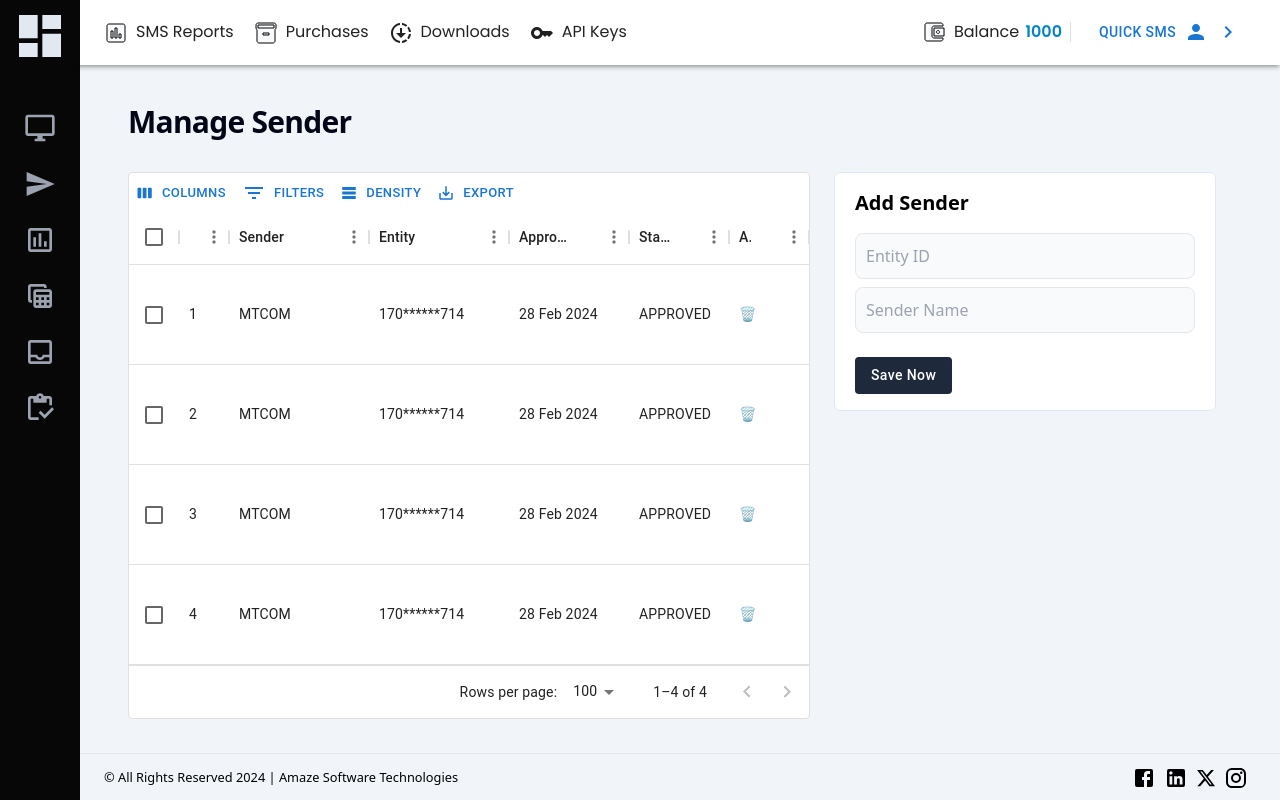
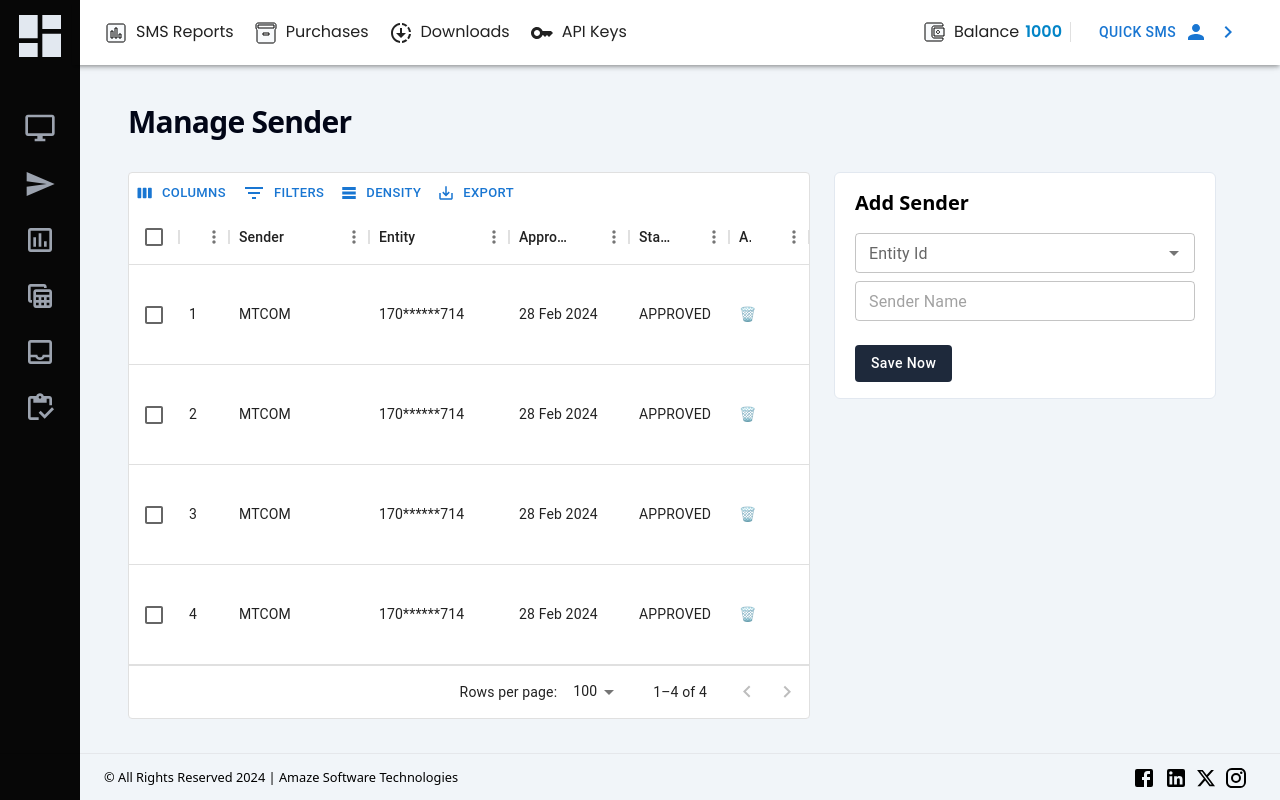
Before and after one commit to NehalSahu8055/Amaze, a React (Vite) app in the folder client/: page /sender in a window 1280 px wide. Built offline with nearby package versions, Linux system fonts and the light colour scheme.

Commit message:
complete: add sender+entity maxlength

```diff
--- a/client/src/components/AddEntity.jsx
+++ b/client/src/components/AddEntity.jsx
@@ -1,9 +1,11 @@
-import { Button } from "@mui/material";
+import { Autocomplete, Button, TextField } from "@mui/material";
 import React, { useRef, useState } from "react";
 import { getCurrentDate } from "../utils/getCurrentDate";
 function AddEntity({ setnewEntityData }) {
   const entitiesForm = useRef(null);
   const [currentID, setcurrentID] = useState(1);
+  const entityArray = ["1780s890384093", "e128937197491824n"];
+  const [entity, setentity] = useState();
 
   const handleEntities = (e) => {
     e.preventDefault();
@@ -13,7 +15,7 @@ function AddEntity({ setnewEntityData }) {
 
     const newEntityData = {
       id: currentID,
-      entity: entityId,
+      entity: entity,
       creationDate: getCurrentDate(),
       status: "ACTIVE",
       remark: remark,
@@ -25,6 +27,9 @@ function AddEntity({ setnewEntityData }) {
 
     setcurrentID((prev) => ++prev);
   };
+  const handleEntity = (e, newValue) => {
+    setentity(newValue);
+  };
 
   return (
     <form
@@ -35,21 +40,24 @@ function AddEntity({ setnewEntityData }) {
     >
       <h3 className="text-xl font-semibold">Add Entity</h3>
       <div className="grid gap-2">
-        <input
-          type="text"
-          name="entityId"
-          id="entityId"
-          placeholder="Entity ID"
-          className={`focus:ring-primary-300 block w-full rounded-lg  border  bg-gray-50 p-2.5 text-gray-900 placeholder-gray-400 outline-none focus:ring-2  `}
-          autoComplete="entityId"
+        <Autocomplete
+          className="w-full"
+          onChange={handleEntity}
+          value={entity}
+          size="small"
+          disablePortal
+          id="entityID"
+          options={entityArray}
+          sx={{ width: 300 }}
+          renderInput={(params) => <TextField {...params} label="Entity Id" />}
           required
         />
-        <input
+        <TextField
+          size="small"
           type="text"
           name="remark"
           id="remark"
           placeholder="Remark"
-          className={`focus:ring-primary-300 block w-full rounded-lg  border  bg-gray-50 p-2.5 text-gray-900 placeholder-gray-400 outline-none focus:ring-2  `}
           autoComplete="remark"
           required
         />
--- a/client/src/components/AddSender.jsx
+++ b/client/src/components/AddSender.jsx
@@ -1,9 +1,12 @@
-import { Button } from "@mui/material";
+import { Autocomplete, Button, TextField } from "@mui/material";
 import React, { useRef, useState } from "react";
 import { getCurrentDate } from "../utils/getCurrentDate";
 function AddSender({ setnewSenderData }) {
   const senderForm = useRef(null);
   const [currentID, setcurrentID] = useState(1);
+  const [entity, setentity] = useState();
+
+  const entityArray = ["1780s890384093", "e128937197491824n"];
 
   const handleSender = (e) => {
     e.preventDefault();
@@ -14,7 +17,7 @@ function AddSender({ setnewSenderData }) {
     const newSenderData = {
       id: currentID,
       sender: senderName,
-      entity: entityId,
+      entity: entity,
       approvedOn: getCurrentDate(),
       status: "APPROVED",
       action: "🗑️",
@@ -24,6 +27,9 @@ function AddSender({ setnewSenderData }) {
     });
 
     setcurrentID((prev) => ++prev);
+  };
+  const handleEntity = (e, newValue) => {
+    setentity(newValue);
   };
 
   return (
@@ -35,23 +41,27 @@ function AddSender({ setnewSenderData }) {
     >
       <h3 className="text-xl font-semibold">Add Sender</h3>
       <div className="grid gap-2">
-        <input
-          type="text"
-          name="entityId"
-          id="entityId"
-          placeholder="Entity ID"
-          className={`focus:ring-primary-300 block w-full rounded-lg  border  bg-gray-50 p-2.5 text-gray-900 placeholder-gray-400 outline-none focus:ring-2  `}
-          autoComplete="entity-id"
+        <Autocomplete
+          className="w-full"
+          onChange={handleEntity}
+          value={entity}
+          size="small"
+          disablePortal
+          id="entityID"
+          options={entityArray}
+          sx={{ width: 300 }}
+          renderInput={(params) => <TextField {...params} label="Entity Id" />}
           required
         />
-        <input
+        <TextField
+          size="small"
           type="text"
           name="senderName"
           id="senderName"
           placeholder="Sender Name"
-          className={`focus:ring-primary-300 block w-full rounded-lg  border  bg-gray-50 p-2.5 text-gray-900 placeholder-gray-400 outline-none focus:ring-2  `}
           autoComplete="senderName"
           required
+          inputProps={{ maxLength: 6 }}
         />
       </div>
       <Button
--- a/client/src/components/AddTemplate.jsx
+++ b/client/src/components/AddTemplate.jsx
@@ -12,8 +12,7 @@ import {
   TextField,
 } from "@mui/material";
 import { TextareaAutosize } from "@mui/base";
-import React, { useRef, useState } from "react";
-import { getCurrentID } from "../utils/getCurrentID";
+import React, { useEffect, useRef, useState } from "react";
 
 function AddTemplate({ settemplateRows }) {
   //hooks
@@ -25,12 +24,15 @@ function AddTemplate({ settemplateRows }) {
   const [title, settitle] = useState();
   const [sender, setsender] = useState();
   const [entity, setentity] = useState();
-  const [dltTemplate, setdltTemplate] = useState();
+  const [dltTemplate, setdltTemplate] = useState("");
   const [message, setmessage] = useState("");
   const [lang, setlang] = useState("HINDI");
+  const [currentID, setcurrentID] = useState(1);
+
+  //errors
 
   const newTemplate = {
-    id: getCurrentID,
+    id: currentID,
     template: message,
     categorySender: category,
     titleDLTIDEntityID: entity,
@@ -45,6 +47,7 @@ function AddTemplate({ settemplateRows }) {
     settemplateRows((prev) => {
       return [...prev, newTemplate];
     });
+    setcurrentID((prev) => ++prev);
   };
   const handleMessage = (e) => {
     const value = e.currentTarget.value;
@@ -63,9 +66,13 @@ function AddTemplate({ settemplateRows }) {
   const handleSender = (e, newValue) => {
     setsender(newValue);
   };
-  const handleLDLTTemplate = (e, newValue) => {
+  const handleDLTTemplate = (e, newValue) => {
     setdltTemplate(newValue);
   };
+  useEffect(() => {
+    console.log(dltTemplate);
+  }, []);
+
   const handleTitle = (e, newValue) => {
     settitle(newValue);
   };
@@ -117,6 +124,7 @@ function AddTemplate({ settemplateRows }) {
       <Autocomplete
         className="w-full"
         onChange={handleEntity}
+        value={entity}
         size="small"
         disablePortal
         id="selectEntity"
@@ -125,10 +133,12 @@ function AddTemplate({ settemplateRows }) {
         renderInput={(params) => (
           <TextField {...params} label="Select Entity" />
         )}
+        required
       />
       <Autocomplete
         className="w-full"
         onChange={handleSender}
+        value={sender}
         size="small"
         disablePortal
         id="selectSender"
@@ -137,10 +147,12 @@ function AddTemplate({ settemplateRows }) {
         renderInput={(params) => (
           <TextField {...params} label="Select Sender" />
         )}
+        required
       />
       <Autocomplete
         className="w-full"
         onChange={handleCategory}
+        value={category}
         size="small"
         disablePortal
         id="selectTransaction"
@@ -149,22 +161,29 @@ function AddTemplate({ settemplateRows }) {
         renderInput={(params) => (
           <TextField {...params} label="Select Template Category" />
         )}
+        required
       />
 
       <TextField
         id="dlt-template-ID"
-        onChange={handleLDLTTemplate}
+        onChange={handleDLTTemplate}
+        value={dltTemplate}
         name="dlt-template-ID"
-        label="DLT Template ID"
+        label="DLT Template ID (Max 14 chars)"
         size="small"
+        inputProps={{ maxLength: 14 }}
+        required
       />
+
       <TextField
         id="title"
         onChange={handleTitle}
+        value={title}
         name="title"
         label="Title"
         variant="outlined"
         size="small"
+        required
       />
       <Button
         onClick={handleAddVariable}
@@ -194,6 +213,7 @@ function AddTemplate({ settemplateRows }) {
         className="rounded-md border border-gray-300 p-2.5 outline-none focus:border-2 focus:border-sky-600"
         placeholder=""
         minRows="6"
+        required
       />
       <div className="-mt-3 ml-auto space-x-2 font-semibold">
         <span className=" text-green-700">{message.length} Characters</span>
--- a/client/src/components/Profile/Templates.jsx
+++ b/client/src/components/Profile/Templates.jsx
@@ -74,8 +74,6 @@ function Templates() {
     },
   ];
   const [templateRows, settemplateRows] = useState(rows);
-
-  console.log(...templateRows);
   return (
     <div>
       <h2 className="pb-8 text-3xl font-semibold tracking-tight  text-slate-950">
```
